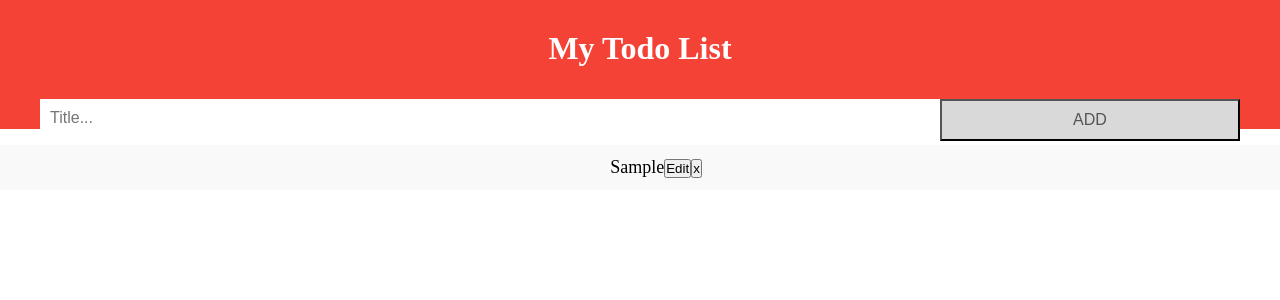
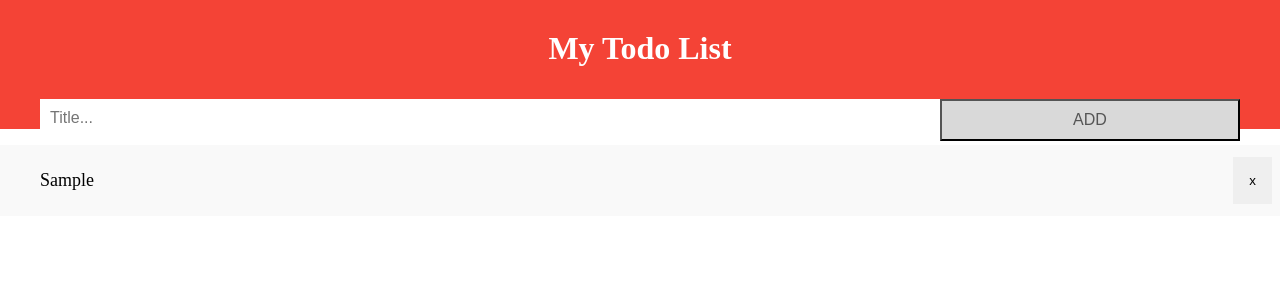
Before and after one commit to piyushBisht-97/Todo-project, a React (Create React App) app: page / in a window 1280 px wide. Both pictures are taken after typing "Sample" into the empty fields and a click on the button "ADD". Shown: the top 300 px of the page. Built offline with nearby package versions, Linux system fonts and the light colour scheme.

Commit message:
Update App.js and styles.css

```diff
--- a/src/App.js
+++ b/src/App.js
@@ -4,6 +4,7 @@ export default function App() {
   const [todo, setTodo] = useState("");
   const [todos, setTodos] = useState([]);
   const [editId, setEditId] = useState(0);
+  const [toggle, setToggle] = useState(false);
   const clickHandler = (e) => {
     e.preventDefault();
     if (editId) {
@@ -18,44 +19,53 @@ export default function App() {
       return;
     }
 
-    setTodos([{ id: Date.now(), todo }, ...todos]);
+    setTodos([{ id: Date.now(), todo, status: false }, ...todos]);
     setTodo("");
   };
+  console.log(todos);
   const handleClick = (id) => {
     const boom = todos.filter((item) => item.id !== id);
 
     setTodos(boom);
   };
+  const checker = (id) => {
 
-  const handleEdit = (id) => {
-    const dhoom = todos.find((i) => i.id === id);
-    setTodo(dhoom.todo);
-    setEditId(dhoom.id);
   };
+
+  // const handleEdit = (id) => {
+  //   const dhoom = todos.find((i) => i.id === id);
+  //   setTodo(dhoom.todo);
+  //   setEditId(dhoom.id);
+  // };
   return (
     <div className="App">
       <div className="container">
         <header className="header">
-
           <h1>My Todo List</h1>
 
           <form className="form" onSubmit={clickHandler}>
             <input
               value={todo}
-            placeHolder="Title..."
+              placeholder="Title..."
               onChange={(e) => setTodo(e.target.value)}
             />
 
-          <button className="btn" type="submit">{editId ? "EDIT" : "ADD"}</button>
+            <button className="btn" type="submit">
+              {editId ? "EDIT" : "ADD"}
+            </button>
           </form>
         </header>
 
         <ul>
           {todos.map((item) => (
             <li className="list-item" key={item.id}>
+              <div className="item" onClick={checker(item.id)}>
                 {item.todo}
-              <button onClick={() => handleEdit(item.id)}>Edit</button>
-              <button onClick={() => handleClick(item.id)}>x</button>
+              </div>
+              {/* <button onClick={() => handleEdit(item.id)}>Edit</button> */}
+              <button className="close" onClick={() => handleClick(item.id)}>
+                x
+              </button>
             </li>
           ))}
         </ul>
--- a/src/styles.css
+++ b/src/styles.css
@@ -66,3 +66,40 @@ ul li:nth-child(odd) {
 ul li:hover {
   background: #ddd;
 }
+.list-item {
+  display: flex;
+  flex-direction: row;
+
+  justify-content: space-between;
+  align-items: center;
+}
+.close {
+  border: none;
+  padding: 1rem;
+}
+.close:hover {
+  background-color: #f44336;
+}
+
+/* ul li.checked {
+  background: #888;
+  color: #fff;
+  text-decoration: line-through;
+}
+
+/* Add a "checked" mark when clicked on */
+/* ul li.checked::before {
+  content: "";
+  position: absolute;
+  border-color: #fff;
+  border-style: solid;
+  border-width: 0 2px 2px 0;
+  top: 10px;
+  left: 16px;
+  transform: rotate(45deg);
+  height: 15px;
+  width: 7px;
+} */ */
+.item {
+  text-decoration: line-through;
+}
```
Lines whose indentation alone changed are shown as unchanged.
